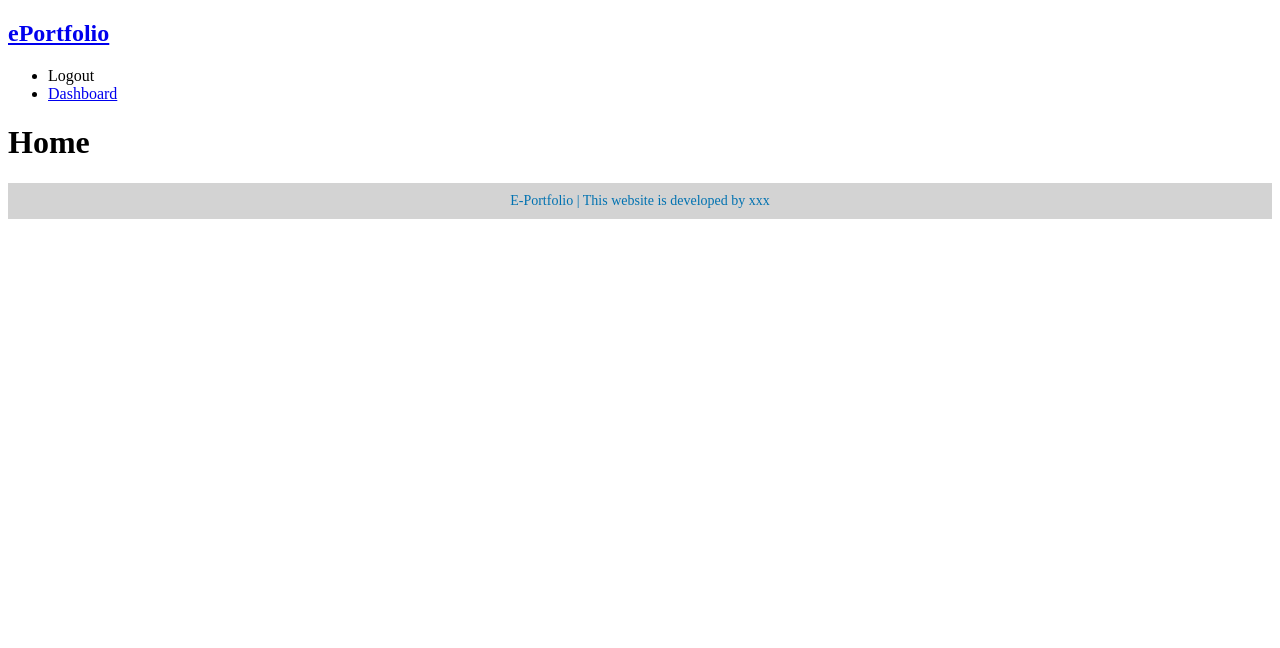
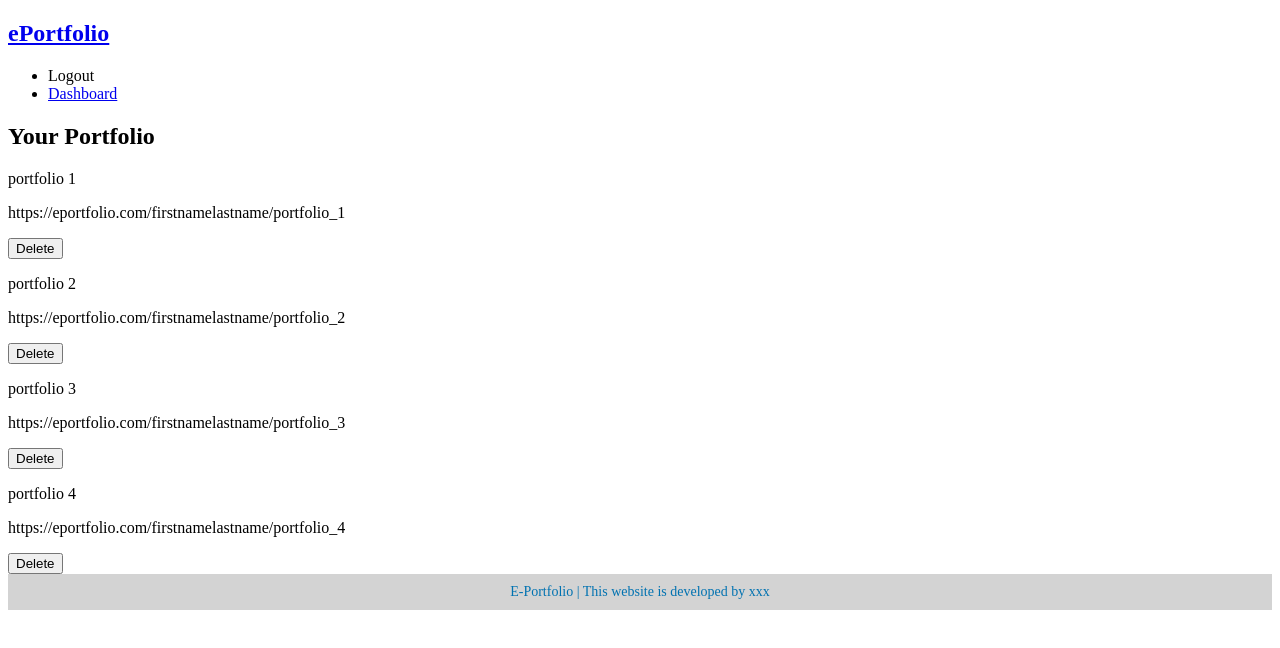
Before and after one commit to Scarletlake/ePortfolio_team2, a React (Create React App) app in the folder client/: page /user/home in a window 1280 px wide. Shown: the top 648 px of the page. Built offline with nearby package versions, Linux system fonts and the light colour scheme; sample sign-in values are in the browser's storage; the HTML template or start-up script is replaced by a standard one.

Commit message:
Added home page and home components
In order to view home page, "PrivateRoute" in App.js should be changed to "Route"

```diff
--- /dev/null
+++ b/client/src/components/HomePortfolio.js
@@ -0,0 +1,23 @@
+import React, { Component, Fragment } from 'react';
+import PropTypes from 'prop-types';
+
+export class HomePortfolio extends Component {
+
+    render() {
+        const { id, name, url } = this.props.portfolio
+        return (
+            <Fragment>
+                <p>{name}</p>
+                <p>{url}</p>
+                <button onClick={this.props.delPortfolio.bind(this, id)}>Delete</button>
+            </Fragment>
+        )
+    }
+}
+
+// PropTypes
+HomePortfolio.propTypes = {
+    portfolio: PropTypes.object.isRequired
+}
+
+export default HomePortfolio
--- /dev/null
+++ b/client/src/components/HomePortfolios.js
@@ -0,0 +1,18 @@
+import React, { Component } from 'react';
+import HomePortfolio from './HomePortfolio';
+import PropTypes from 'prop-types';
+
+export class HomePortfolios extends Component {
+    render() {
+        return this.props.portfolios.map((portfolio) => (
+            <HomePortfolio key={portfolio.id} portfolio={portfolio} delPortfolio={this.props.delPortfolio} />
+        ));
+    }
+}
+
+// PropTypes
+HomePortfolios.propTypes = {
+    portfolios: PropTypes.array.isRequired
+}
+
+export default HomePortfolios
--- a/client/src/pages/HomePage.js
+++ b/client/src/pages/HomePage.js
@@ -1,13 +1,45 @@
-import React, { Fragment } from 'react';
+import React, { Component, Fragment } from 'react'
+import HomePortfolios from '../components/HomePortfolios'
 
-const NotFound = () => {
-  return (
-    <Fragment>
-      <h1>
-      Home
-      </h1>
-    </Fragment>
-  );
-};
+class HomePage extends Component {
+  state = {
+    portfolios: [
+      {
+        id: 1,
+        name: 'portfolio 1',
+        url: 'https://eportfolio.com/firstnamelastname/portfolio_1'
+      },
+      {
+        id: 2,
+        name: 'portfolio 2',
+        url: 'https://eportfolio.com/firstnamelastname/portfolio_2'
+      },
+      {
+        id: 3,
+        name: 'portfolio 3',
+        url: 'https://eportfolio.com/firstnamelastname/portfolio_3'
+      },
+      {
+        id: 4,
+        name: 'portfolio 4',
+        url: 'https://eportfolio.com/firstnamelastname/portfolio_4'
+      }
+    ]
+  }
 
-export default NotFound;
+  delPortfolio = id => {
+    console.log(this.state)
+    this.setState({ portfolios: [...this.state.portfolios.filter(portfolio => portfolio.id !== id)] })
+  };
+
+  render() {
+    return (
+      <Fragment>
+        <h2>Your Portfolio</h2>
+        <HomePortfolios portfolios={this.state.portfolios} delPortfolio={this.delPortfolio} />
+      </Fragment>
+    )
+  }
+}
+
+export default HomePage;
```
